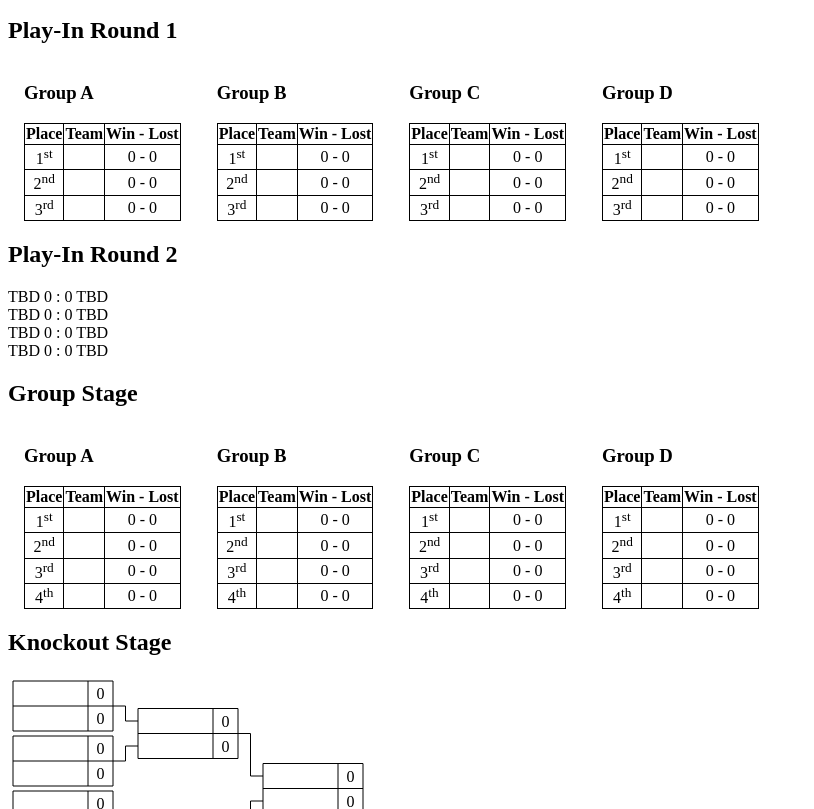
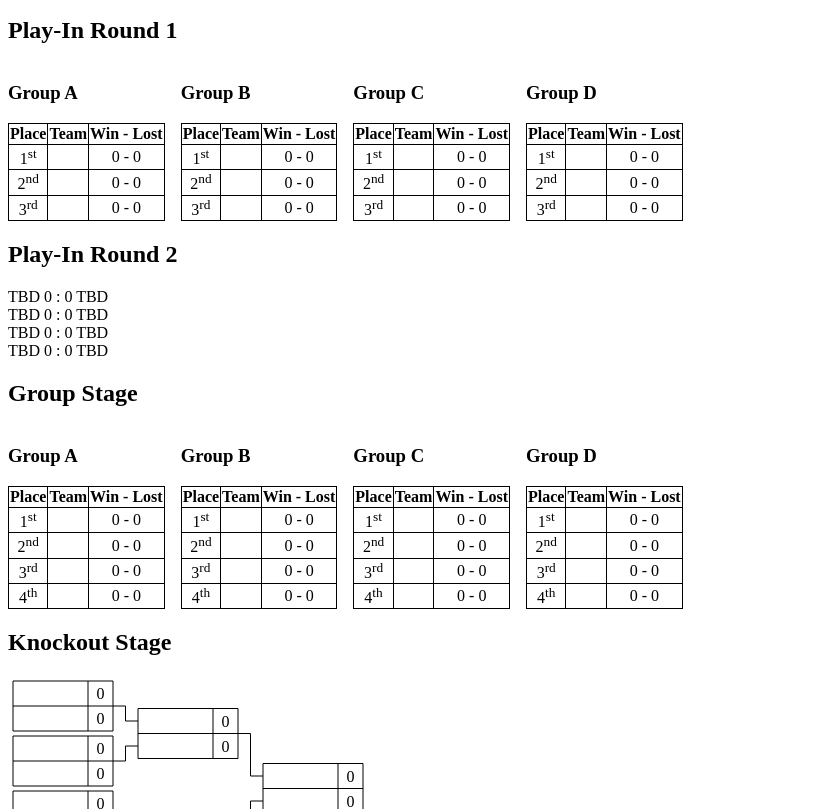
Before and after one commit to johnchen902/tournaments, a plain HTML site: page lol/global/world-2017.html in a window 1280 px wide. Shown: the part 425-1234 px from the top of the page, without its empty margins (0-814 px from the left). Drawn offline with Linux system fonts and the light colour scheme.

Commit message:
Use flex for groups.

```diff
--- a/lol/global/world-2017.html
+++ b/lol/global/world-2017.html
@@ -7,7 +7,8 @@
     <style>
       table { border-collapse: collapse; }
       th, td { border: 1px solid black; text-align: center; }
-      .group { display: inline-block; margin-left: 1em; margin-right: 1em; vertical-align: top; }
+      .groups { display: flex; flex-wrap: wrap; }
+      .groups > * { margin-right: 1em; }
     </style>
   </head>
   <body>
@@ -33,7 +34,8 @@
     </section>
     <section>
       <h2>Play-In Round 1</h2>
-      <section class="group">
+      <div class="groups">
+      <section>
         <h3>Group A</h3>
         <table>
           <tr><th>Place</th><th>Team</th><th>Win - Lost</th></tr>
@@ -42,7 +44,7 @@
           <tr><td>3<sup>rd</sup></td><td></td><td>0 - 0</td></tr>
         </table>
       </section>
-      <section class="group">
+      <section>
         <h3>Group B</h3>
         <table>
           <tr><th>Place</th><th>Team</th><th>Win - Lost</th></tr>
@@ -51,7 +53,7 @@
           <tr><td>3<sup>rd</sup></td><td></td><td>0 - 0</td></tr>
         </table>
       </section>
-      <section class="group">
+      <section>
         <h3>Group C</h3>
         <table>
           <tr><th>Place</th><th>Team</th><th>Win - Lost</th></tr>
@@ -60,7 +62,7 @@
           <tr><td>3<sup>rd</sup></td><td></td><td>0 - 0</td></tr>
         </table>
       </section>
-      <section class="group">
+      <section>
         <h3>Group D</h3>
         <table>
           <tr><th>Place</th><th>Team</th><th>Win - Lost</th></tr>
@@ -69,6 +71,9 @@
           <tr><td>3<sup>rd</sup></td><td></td><td>0 - 0</td></tr>
         </table>
       </section>
+      </div>
+    </section>
+    <section>
       <h2>Play-In Round 2</h2>
       <section>
         TBD 0 : 0 TBD<br>
@@ -76,8 +81,11 @@
         TBD 0 : 0 TBD<br>
         TBD 0 : 0 TBD<br>
       </section>
+    </section>
+    <section>
       <h2>Group Stage</h2>
-      <section class="group">
+      <div class="groups">
+      <section>
         <h3>Group A</h3>
         <table>
           <tr><th>Place</th><th>Team</th><th>Win - Lost</th></tr>
@@ -87,7 +95,7 @@
           <tr><td>4<sup>th</sup></td><td></td><td>0 - 0</td></tr>
         </table>
       </section>
-      <section class="group">
+      <section>
         <h3>Group B</h3>
         <table>
           <tr><th>Place</th><th>Team</th><th>Win - Lost</th></tr>
@@ -97,7 +105,7 @@
           <tr><td>4<sup>th</sup></td><td></td><td>0 - 0</td></tr>
         </table>
       </section>
-      <section class="group">
+      <section>
         <h3>Group C</h3>
         <table>
           <tr><th>Place</th><th>Team</th><th>Win - Lost</th></tr>
@@ -107,7 +115,7 @@
           <tr><td>4<sup>th</sup></td><td></td><td>0 - 0</td></tr>
         </table>
       </section>
-      <section class="group">
+      <section>
         <h3>Group D</h3>
         <table>
           <tr><th>Place</th><th>Team</th><th>Win - Lost</th></tr>
@@ -117,6 +125,7 @@
           <tr><td>4<sup>th</sup></td><td></td><td>0 - 0</td></tr>
         </table>
       </section>
+      </div>
     </section>
     <section>
       <h2>Knockout Stage</h2>
```
Also changed, not shown: lol/global/world-2011.html (+6 -3 lines), lol/global/world-2012.html (+6 -3 lines), lol/global/world-2013.html (+6 -3 lines), lol/global/world-2014.html (+8 -5 lines), lol/global/world-2015.html (+8 -5 lines), lol/global/world-2016.html (+8 -5 lines).
